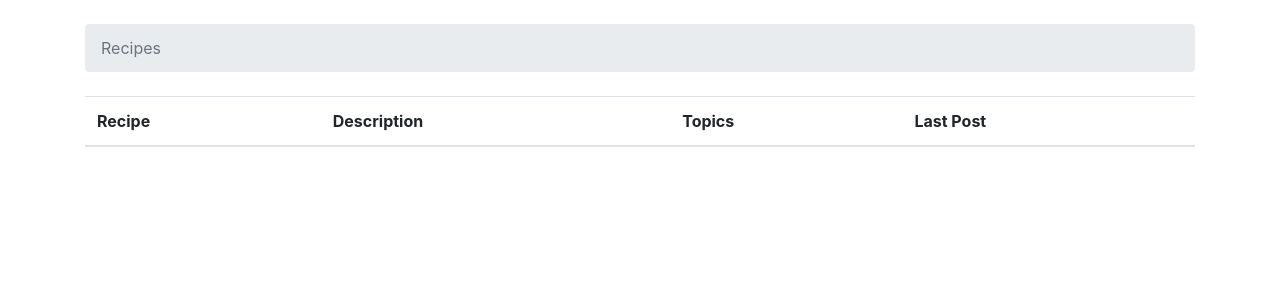
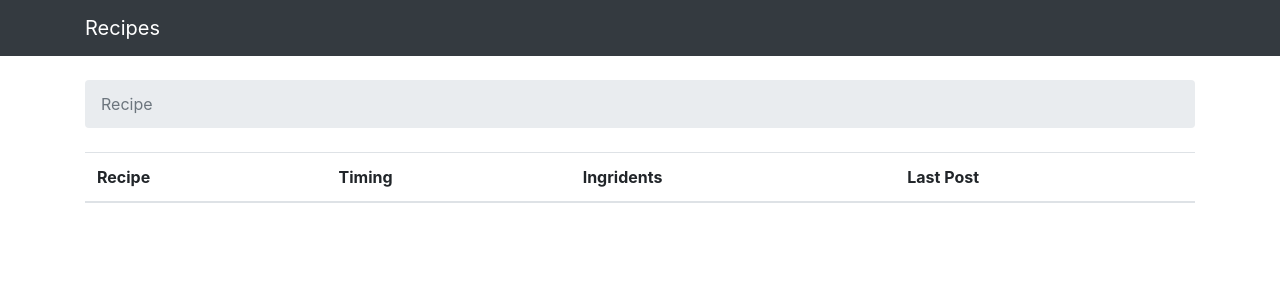
Before and after one commit to ashish-gh/recipe_search, a Django app: page / in a window 1280 px wide. Shown: the top 300 px of the page. Run offline with Django 3.2, Linux system fonts and the light colour scheme; data that the repository does not hold is empty; some libraries are stand-ins or nearby versions.

Commit message:
perform test on home and recipe page

```diff
--- /dev/null
+++ b/recipe/frontend/templates/base.html
@@ -0,0 +1,26 @@
+{% load static %}<!DOCTYPE html>
+<html>
+  <head>
+    <meta charset="utf-8">
+    <title>{% block title %}Recipes{% endblock %}</title>
+    <link rel="stylesheet" href="{% static 'css/bootstrap.min.css' %}">
+  </head>
+  <body>
+
+    <nav class="navbar navbar-expand-lg navbar-dark bg-dark">
+        <div class="container">
+          <a class="navbar-brand" href="{% url 'home' %}">Recipes</a>
+        </div>
+    </nav>
+
+    <div class="container">
+      <ol class="breadcrumb my-4">
+        {% block breadcrumb %}
+        {% endblock %}
+      </ol>
+      {% block content %}
+      {% endblock %}
+    </div>
+
+  </body>
+</html>
--- a/recipe/frontend/templates/home.html
+++ b/recipe/frontend/templates/home.html
@@ -1,21 +1,16 @@
-{% load static %}<!DOCTYPE html>
-<html>
-  <head>
-    <meta charset="utf-8">
-    <title>Boards</title>
-    <link rel="stylesheet" href="{% static 'css/bootstrap.min.css' %}">
-  </head>
-  <body>
-    <div class="container">
-      <ol class="breadcrumb my-4">
-        <li class="breadcrumb-item active">Recipes</li>
-      </ol>
+{% extends 'base.html' %}
+
+{% block breadcrumb %}
+  <li class="breadcrumb-item active">Recipe</li>
+{% endblock %}
+
+{% block content %}
   <table class="table">
     <thead class="thead-inverse">
       <tr>
         <th>Recipe</th>
-            <th>Description</th>
-            <th>Topics</th>
+        <th>Timing</th>
+        <th>Ingridents</th>
         <th>Last Post</th>
       </tr>
     </thead>
@@ -23,16 +18,14 @@
       {% for recipe in recipes %}
         <tr>
           <td>
-                {{ recipe.name }}
+            <a href="{% url 'recipe' recipe.pk %}">{{ recipe.name }}</a>
             <small class="text-muted d-block">{{ recipe.description }}</small>
           </td>
-              <td class="align-middle">0</td>
-              <td class="align-middle">0</td>
+          <td class="align-middle">{{recipe.timing}}</td>
+          <td class="align-middle"> {{recipe.ingridents}}</td>
           <td></td>
         </tr>
       {% endfor %}
     </tbody>
   </table>
-    </div>
-  </body>
-</html>
+{% endblock %}
--- a/recipe/recipe/urls.py
+++ b/recipe/recipe/urls.py
@@ -20,5 +20,6 @@ from recipe_search import views
 
 urlpatterns = [
     url(r'^$', views.home, name='home'),
+    url(r'^recipe/(?P<pk>\d+)/$', views.recipe, name="recipe"),
     url(r'^admin/', admin.site.urls),
 ]
--- a/recipe/recipe_search/models.py
+++ b/recipe/recipe_search/models.py
@@ -9,6 +9,8 @@ class Recipe(models.Model):
     direction =  models.CharField(max_length=500)
     ingridents = models.CharField(max_length=500)
     description = models.CharField(max_length=500)
+    last_updated = models.DateTimeField(auto_now_add=True)
+    updated_by = models.ForeignKey(User, null=True, related_name='+', on_delete=models.CASCADE)
 
 
 class Review(models.Model):
@@ -17,6 +19,7 @@ class Review(models.Model):
     updated_at = models.DateTimeField(null=True)
     recipe = models.ForeignKey(Recipe, related_name='reviews', on_delete=models.CASCADE)
     created_by = models.ForeignKey(User, related_name='reviews', on_delete=models.CASCADE)
+    updated_by = models.ForeignKey(User, null=True, related_name='+', on_delete=models.CASCADE)
 
 
 class Rating(models.Model):
--- a/recipe/recipe_search/views.py
+++ b/recipe/recipe_search/views.py
@@ -1,7 +1,12 @@
-from django.http import HttpResponse
-from django.shortcuts import render
+# from django.http import HttpResponse
+from django.shortcuts import render, get_object_or_404
+# from django.http import Http404
 from .models import Recipe
 
 def home(request):
     recipes = Recipe.objects.all()
     return render(request, 'home.html', {'recipes': recipes})
+
+def recipe(request, pk):
+    recipe = get_object_or_404(Recipe, pk=pk)
+    return render(request, 'recipe.html', {'recipe': recipe})
```
Also changed, not shown: recipe/frontend/templates/recipe.html (added, +14 -0 lines), recipe/recipe_search/tests.py (+38 -3 lines), recipe/recipe_search/migrations/0002_auto_20200614_0725.py (added). Lines whose indentation alone changed are shown as unchanged.
